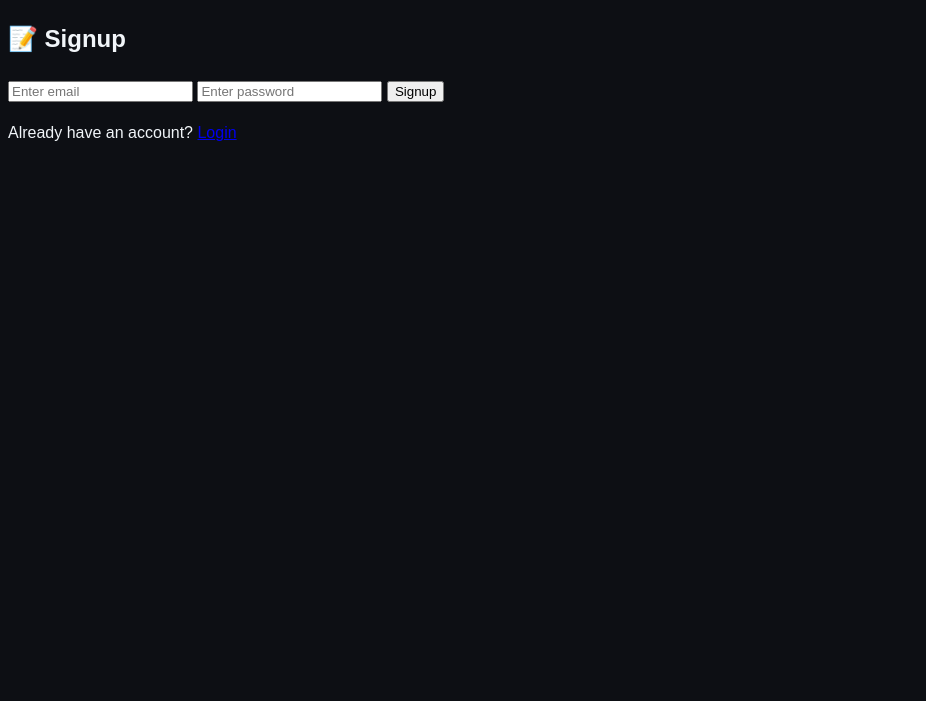
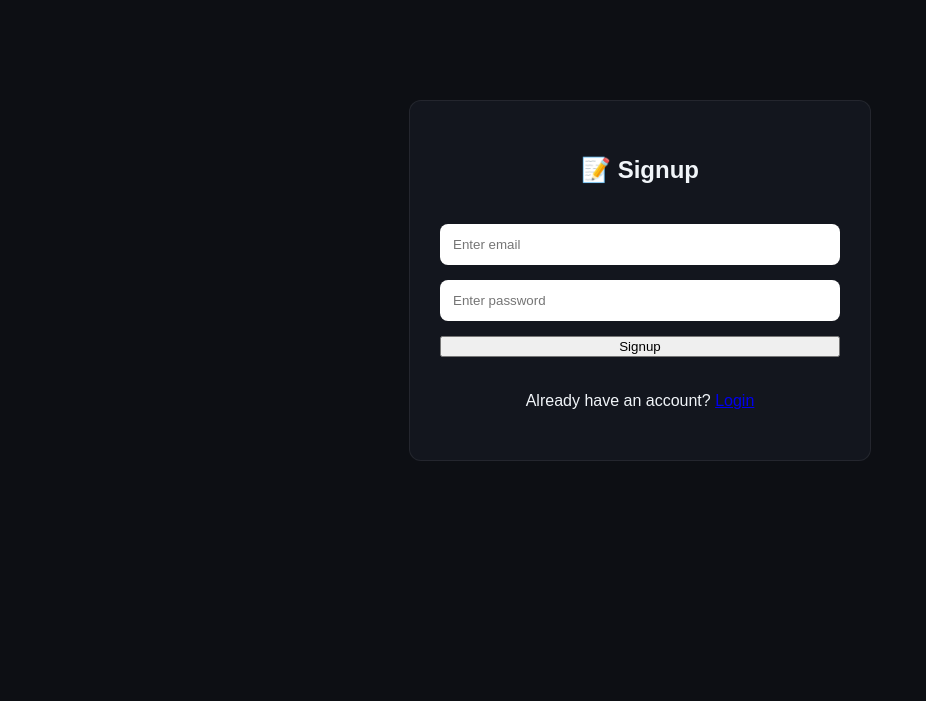
Before and after one commit to Suhas-H-N/ResumeScreener, a Python web app: template templates/signup.html in a window 1280 px wide. Shown: the top 701 px of the page, without its empty margins (0-926 px from the left). Before the commit the page ends 141 px from the top, so only its background shows below. Run offline with Jinja, Linux system fonts and the light colour scheme; the template is opened without the code that fills it, so the values that code supplies are empty.

Commit message:
Styled separate authentication pages

```diff
--- a/static/style.css
+++ b/static/style.css
@@ -675,3 +675,22 @@ body {
     border-color: #6366f1;
     box-shadow: 0 0 8px rgba(99,102,241,0.5);
 }
+
+.auth-page {
+    max-width: 400px;
+    margin: 100px auto;
+    padding: 30px;
+    background: var(--surface);
+    border-radius: 12px;
+    border: 1px solid var(--border);
+    display: flex;
+    flex-direction: column;
+    gap: 15px;
+    text-align: center;
+}
+
+.auth-page input {
+    padding: 12px;
+    border-radius: 8px;
+    border: 1px solid var(--border);
+}
```
